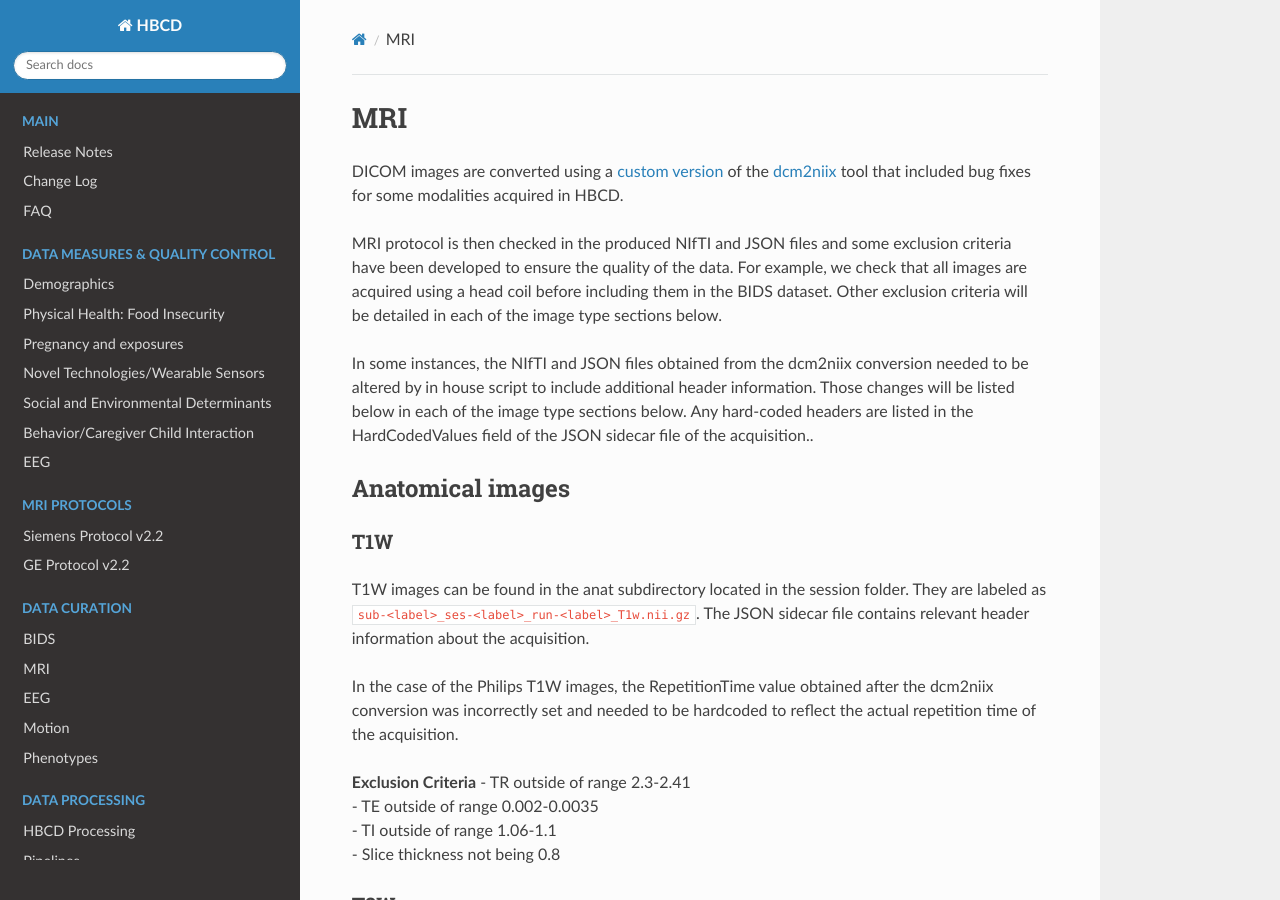
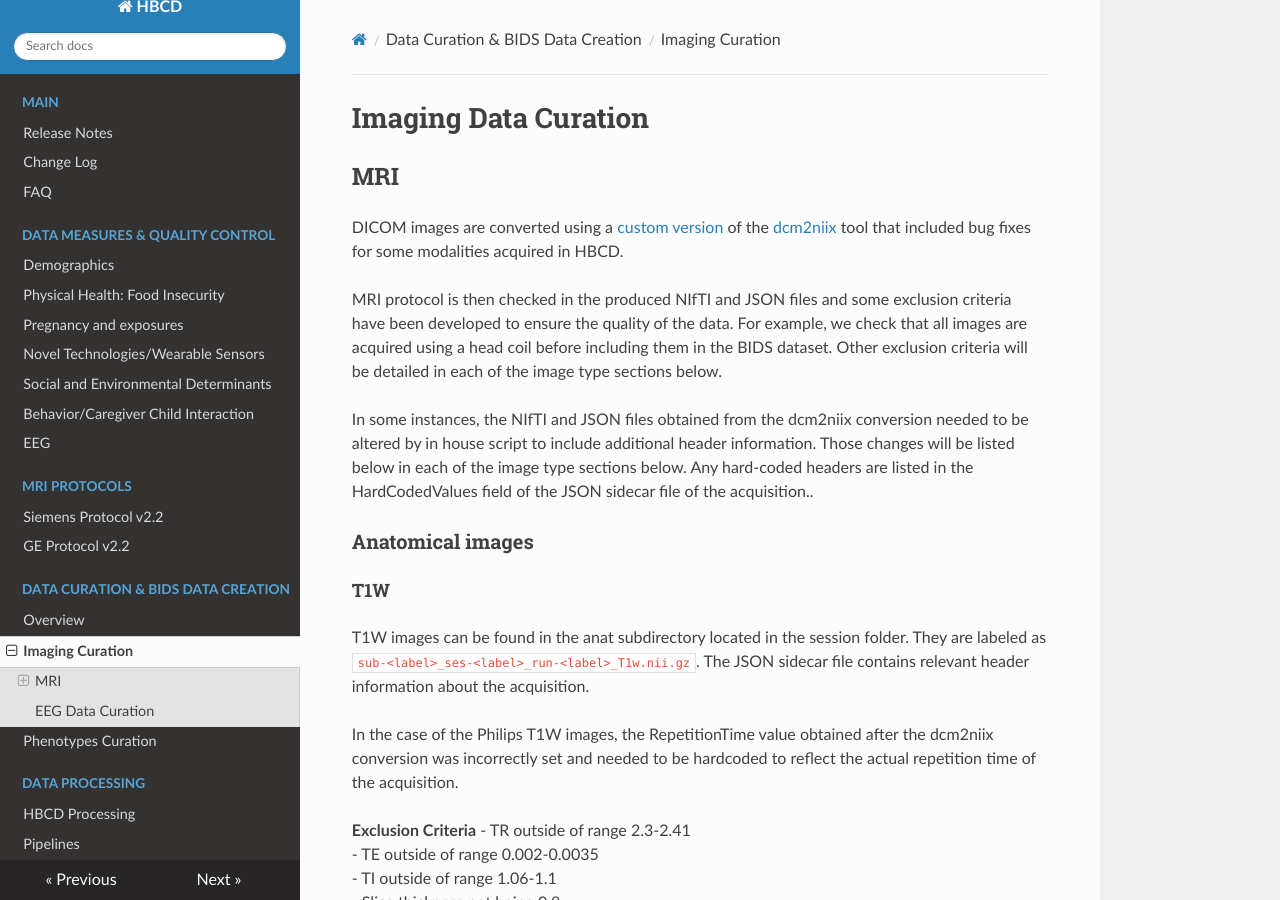
Before and after one commit to mattcieslak/hbcd-docs, an MkDocs documentation site: the page built from docs/datacuration/imaging.md, in a window 1280 px wide and 900 px high. Built offline with MkDocs 1.6.1, drawn with Linux system fonts in a browser that asks for light colours; nearby versions of some CDN libraries; some of the changed text lies outside the part shown.

Commit message:
combine some sections under data curation

```diff
--- a/docs/datacuration/mri_bids.md
+++ b/docs/datacuration/imaging.md
@@ -1,12 +1,14 @@
-# MRI
+# Imaging Data Curation
+
+## MRI
 DICOM images are converted using a [custom version](https://github.com/rordenlab/dcm2niix/tree/c5caaa9f858b704b61d3ff4a7989282922dd712e) of the [dcm2niix](https://github.com/rordenlab/dcm2niix) tool that included bug fixes for some modalities acquired in HBCD.
 
 MRI protocol is then checked in the produced NIfTI and JSON files and some exclusion criteria have been developed to ensure the quality of the data. For example, we check that all images are acquired using a head coil before including them in the BIDS dataset. Other exclusion criteria will be detailed in each of the image type sections below.
 
 In some instances, the NIfTI and JSON files obtained from the dcm2niix conversion needed to be altered by in house script to include additional header information. Those changes will be listed below in each of the image type sections below. Any hard-coded headers are listed in the HardCodedValues field of the JSON sidecar file of the acquisition..
 
-## Anatomical images
-### T1W
+### Anatomical images
+#### T1W
 T1W images can be found in the anat subdirectory located in the session folder. They are labeled as `sub-<label>_ses-<label>_run-<label>_T1w.nii.gz`. The JSON sidecar file contains relevant header information about the acquisition.
 
 In the case of the Philips T1W images, the RepetitionTime value obtained after the dcm2niix conversion was incorrectly set and needed to be hardcoded to reflect the actual repetition time of the acquisition.
@@ -17,7 +19,7 @@ In the case of the Philips T1W images, the RepetitionTime value obtained after t
 - TI outside of range 1.06-1.1
 - Slice thickness not being 0.8
 
-### T2W
+#### T2W
 T2W images can be found in the anat subdirectory located in the session folder. They are labeled as `sub-<label>_ses-<label>_run-<label>_T2w.nii.gz`. The JSON sidecar file contains relevant header information about the acquisition.
 
 The following exclusion criteria has been set to exclude any acquisition with:
@@ -26,7 +28,7 @@ The following exclusion criteria has been set to exclude any acquisition with:
 - TI outside of range 0.29-0.33
 - Slice thickness outside of range 0.563-0.565
 
-### MRS localizer
+#### MRS localizer
 MRS localizer images can be found in the anat subdirectory located in the session folder. They are labeled as `sub-<label>_ses-<label>_acq-<label>_run-<label>_T2w.nii.gz`. The JSON sidecar file contains relevant header information about the acquisition.
 
 Axial MRS localizers are labeled using the acq-mrsLocAx label and coronal MRS localizers are labeled using the acq-mrsLocCor label.
@@ -37,7 +39,7 @@ Axial MRS localizers are labeled using the acq-mrsLocAx label and coronal MRS lo
 - TI outside of range 0.29-0.33
 - Slice thickness outside of range 0.563-0.565
 
-### QALAS
+#### QALAS
 QALAS images can be found in the anat subdirectory located in the session folder. They are labeled as `sub-<label>_ses-<label>_run-<label>_inv-<label>_QALAS.nii.gz`. The JSON sidecar file contains relevant header information about the acquisition.
 
 Depending on the scanner manufacturer, dcm2niix produced either 5 NIfTI 3D files or 1 NIfTI 4D file with 5 volumes. In addition, some header information was missing from the JSON file produced by dcm2niix. Therefore, we took the files produced by dcm2niix and generated the QALAS NIfTI files that can be found in the BIDS dataset. Therefore, each QALAS series results in 5 NIfTI files with different inversion time (labeled using the inv-\<label\> BIDS tag). In addition, JSON sidecar file needed have the following headers modified:
@@ -51,7 +53,7 @@ InversionTime values were hard-coded as follows:
 
 T2Prep was hard-coded as 0.1 in the `inv-0` QALAS file
 
-## Diffusion weighted images
+### Diffusion weighted images
 DWI images can be found in the dwi subdirectory located in the session folder. They are labeled as `sub-<label>_ses-<label>_dir-<label>_run-<label>_dwi.nii.gz`. The JSON sidecar file contains relevant header information about the acquisition. The label `dir-<label>` is used to distinguish between the DWI acquired in the AP phase encoding direction (dir-AP) and the DWI acquired in the PA phase encoding direction (dir-PA).
 
 Philips DWI files obtained after the dcm2niix conversion were missing the PhaseEncodingDirection, TotalReadoutTime, and SliceTiming header information. Those headers have been hard-coded in the JSON sidecar file for Philips DWI acquisitions.
@@ -64,8 +66,8 @@ SmallDelta and LargeDelta header values have also been added to all DWI JSON sid
 - Slice thickness not being set to 1.7
 - The total number of volumes between DWI AP and DWI PA is below 90 volumes
 
-## Fieldmap images
-### EPI images
+### Fieldmap images
+#### EPI images
 EPI images can be found in the fmap subdirectory located in the session folder. They are labeled as `sub-<label>_ses-<label>_dir-<label>_run-<label>_epi.nii.gz`. The JSON sidecar file contains relevant header information about the acquisition. The label `dir-<label>` is used to distinguish between the EPI acquired in the AP phase encoding direction (dir-AP) and the EPI acquired in the PA phase encoding direction (dir-PA).
 
 Philips EPI files obtained after the dcm2niix conversion were missing the PhaseEncodingDirection and TotalReadoutTime header information. Those headers have been hard-coded in the JSON sidecar file for Philips EPI acquisitions.
@@ -76,15 +78,15 @@ Philips EPI files obtained after the dcm2niix conversion were missing the PhaseE
 - TI not being set to 2
 - Slice thickness outside of range 0.563-0.565
 
-### Siemens B1 map
+#### Siemens B1 map
 Siemens B1 images can be found in the fmap subdirectory located in the session folder. They are labeled as `sub-<label>_ses-<label>_acq-<label>_run-<label>_TB1TFL.nii.gz`. The JSON sidecar file contains relevant header information about the acquisition. Anatomical (like) image for this acquisition is labeled acq-anat and scaled flip angle map is labeled `acq-fmap` as specified in the [BIDS specification for quantitative MRI](https://bids-specification.readthedocs.io/en/stable/appendices/qmri.html#tb1tfl-and-tb1rfm-specific-notes).
 
-### GE and Philips B1 map
+#### GE and Philips B1 map
 Siemens B1 images can be found in the fmap subdirectory located in the session folder. They are labeled as `sub-<label>_ses-<label>_acq-<label>_run-<label>_TB1AFI.nii.gz`. The JSON sidecar file contains relevant header information about the acquisition. The first TR image for this acquisition is labeled acq-tr1 and the second TR image is labeled `acq-tr2` as specified in the [BIDS specification for quantitative MRI](https://bids-specification.readthedocs.io/en/stable/appendices/qmri.html#tb1tfl-and-tb1rfm-specific-notes).
 
 For GE scanners, the **RepetitionTime** field needed to be hard-coded to 0.015 for `acq-tr1` and 0.075 for `acq-tr2` as it was not properly populated by the conversion tool.
 
-## Functional BOLD images
+### Functional BOLD images
 BOLD images can be found in the func subdirectory located in the session folder. They are labeled as `sub-<label>_ses-<label>_task-rest_dir-PA_run-<label>_bold.nii.gz`. The JSON sidecar file contains relevant header information about the acquisition.
 
 Philips BOLD files obtained after the dcm2niix conversion were missing the PhaseEncodingDirection, TotalReadoutTime, and SliceTiming  header information. Those headers have been hard-coded in the JSON sidecar file for Philips BOLD acquisitions.
@@ -94,3 +96,5 @@ Philips BOLD files obtained after the dcm2niix conversion were missing the Phase
 - TE outside of range 0.0369-0.0371
 - Slice thickness not being set to 2
 - fMRI is shorter than 87 volumes (approximately less than 2.5 minutes long)
+
+## EEG Data Curation
--- a/docs/datacuration/motion.md
+++ /dev/null
@@ -1 +0,0 @@
-# Motion Data
--- a/mkdocs.yml
+++ b/mkdocs.yml
@@ -19,12 +19,10 @@ nav:
   - MRI Protocols:
     - Siemens Protocol v2.2: mriprotocols/siemens.md
     - GE Protocol v2.2: mriprotocols/ge.md
-  - Data Curation:
-    - BIDS: datacuration/bids.md
-    - MRI: datacuration/mri.md
-    - EEG: datacuration/eeg.md
-    - Motion: datacuration/motion.md
-    - Phenotypes: datacuration/phenotypes.md
+  - Data Curation & BIDS Data Creation:
+    - Overview: datacuration/bids.md
+    - Imaging Curation: datacuration/imaging.md
+    - Phenotypes Curation: datacuration/phenotypes.md
   - Data Processing:
     - HBCD Processing: processing/processing.md
     - Pipelines: processing/pipelines.md
```
Also changed, not shown: docs/datacuration/eeg.md (deleted, +0 -1 lines).
